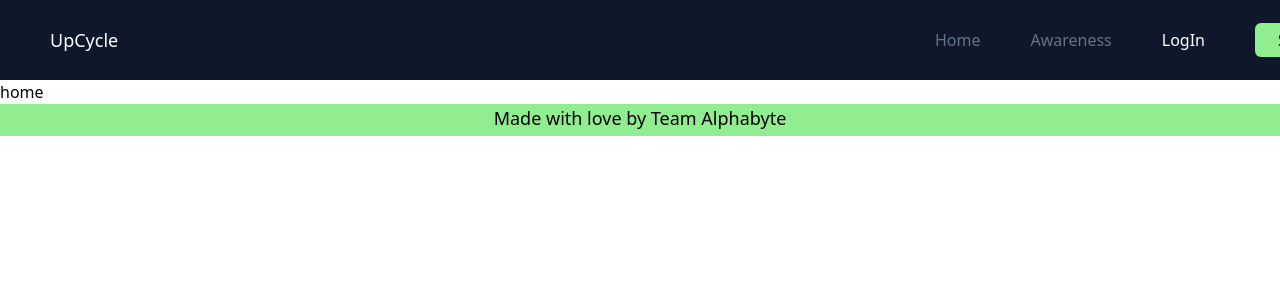
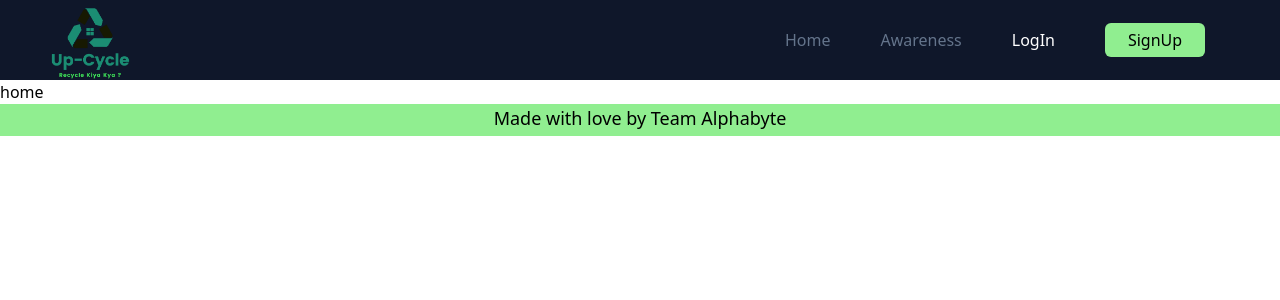
Before and after one commit to World-Konkani-Centre/SCL-2022-AlphaByte, a Django app: page / in a window 1280 px wide; the page is wider, and only the part inside the window is pictured. Shown: the top 300 px of that part. Run offline with Django 4.2, Linux system fonts and the light colour scheme; some libraries are stand-ins or nearby versions; some web fonts are replaced.

Commit message:
logo and navbar update

```diff
--- a/App/templates/App/base.html
+++ b/App/templates/App/base.html
@@ -37,13 +37,13 @@
 
   <nav class="flex h-[5rem] w-full z-[990] sticky top-0 bg-slate-900 text-white">
     <div class="my-auto px-[50px] justify-between flex align-center w-full">
-        <a href="" class="text-lg my-auto"><img src="" alt="">UpCycle</a>
+        <a href="" class="text-lg my-auto"><img src="{% static '/IMGS/logo.png' %}" class="h-[5rem]" alt=""></a>
         <button id="ham" class="block md:hidden">
           <div class="h-[3.5px] my-[6px] w-[35px] bg-lightgreen flex"></div>
           <div class="h-[3.5px] my-[6px] w-[35px] bg-lightgreen flex"></div>
           <div class="h-[3.5px] my-[6px] w-[35px] bg-lightgreen flex"></div>
         </button>
-        <ul class="toggle transition ease-in-out duration-[1s] md:w-auto w-[150px] flex flex-col fixed right-0 top-[5rem] h-screen md:h-auto md:static md:flex-row bg-slate-900 translate-x-[150px]">
+        <ul class="toggle transition ease-in-out duration-[1s] md:w-auto w-[150px] flex flex-col fixed right-0 top-[5rem] h-screen md:h-auto md:static md:flex-row bg-slate-900 md:translate-x-0 translate-x-[150px]">
             <li class="md:mx-[25px] mx-auto my-[15px] md:my-auto"><a class="text-slate-500  hover:text-white transition-all ease-in-out delay-200" href="/">Home</a></li>
             <li class="md:mx-[25px] mx-auto my-[15px] md:my-auto"><a class="text-slate-500 hover:text-white transition-all ease-in-out delay-200" href="/awareness/">Awareness</a></li>
             {% if not user.is_authenticated %}
```
Also changed, not shown: static/IMGS/logo.png (added).
